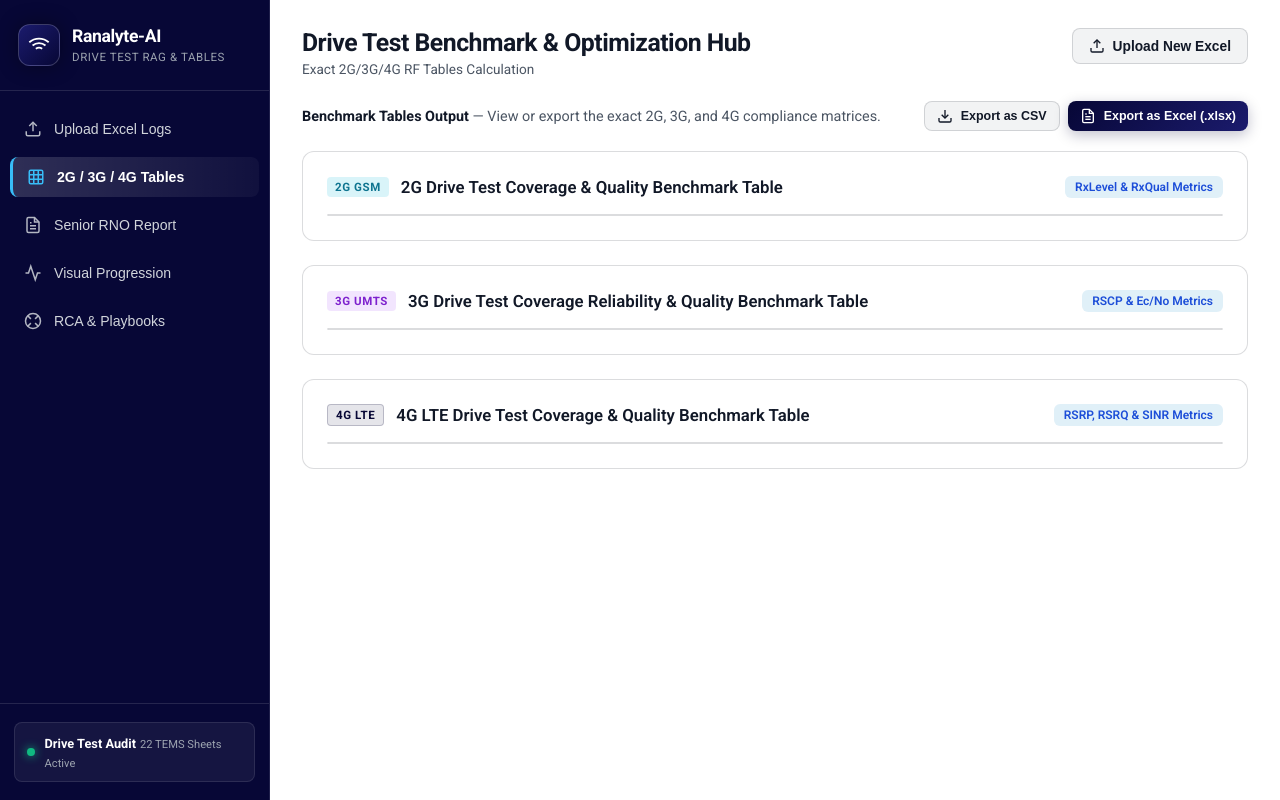
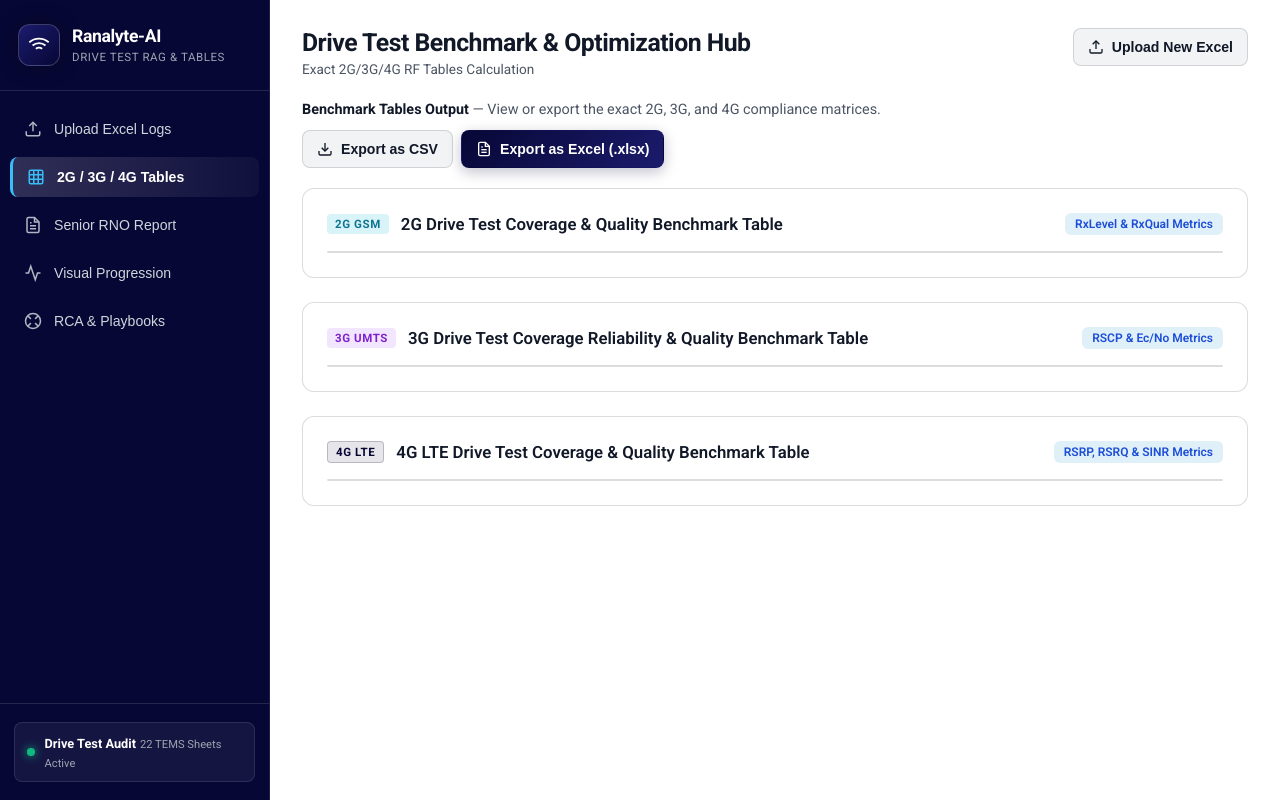
Before and after one commit to Beordun/Analyte, a plain HTML site: page web/index.html in a window 1280 px wide. Drawn offline with nearby package versions, Linux system fonts and the light colour scheme; no server answers.

Commit message:
feat: implement dashboard UI with sidebar navigation and 2G/3G/4G benchmark tables

```diff
--- a/web/index.html
+++ b/web/index.html
@@ -78,7 +78,7 @@
                     <p id="page-subtitle">Exact 2G/3G/4G RF Tables Calculation</p>
                 </div>
                 <div class="header-actions">
-                    <button class="btn btn-secondary" onclick="document.querySelector('.nav-item[data-tab=\'upload-zone\']').click()">
+                    <button class="btn btn-secondary" onclick="document.querySelector('.nav-item[data-tab=\'upload-zone\']').click()" style="padding: 0.625rem 0.875rem; font-size: 0.88rem;">
                         <svg viewBox="0 0 24 24" fill="none" stroke="currentColor" stroke-width="2"><path d="M21 15v4a2 2 0 0 1-2 2H5a2 2 0 0 1-2-2v-4"></path><polyline points="17 8 12 3 7 8"></polyline><line x1="12" y1="3" x2="12" y2="15"></line></svg>
                         Upload New Excel
                     </button>
@@ -105,11 +105,11 @@
                         <strong style="color:var(--text-primary)">Benchmark Tables Output</strong> — View or export the exact 2G, 3G, and 4G compliance matrices.
                     </div>
                     <div style="display:flex; gap:0.5rem;">
-                        <button class="btn btn-sm btn-secondary" onclick="exportTablesToCSV()">
+                        <button class="btn btn-sm btn-secondary" onclick="exportTablesToCSV()" style="padding: 0.625rem 0.875rem; font-size: 0.88rem;">
                             <svg viewBox="0 0 24 24" fill="none" stroke="currentColor" stroke-width="2"><path d="M21 15v4a2 2 0 0 1-2 2H5a2 2 0 0 1-2-2v-4"></path><polyline points="7 10 12 15 17 10"></polyline><line x1="12" y1="15" x2="12" y2="3"></line></svg>
                             Export as CSV
                         </button>
-                        <button class="btn btn-sm btn-primary" onclick="exportTablesToExcel()">
+                        <button class="btn btn-sm btn-primary" onclick="exportTablesToExcel()" style="padding: 0.625rem 0.875rem; font-size: 0.88rem; border: 0.0625rem solid transparent;">
                             <svg viewBox="0 0 24 24" fill="none" stroke="currentColor" stroke-width="2"><path d="M14 2H6a2 2 0 0 0-2 2v16a2 2 0 0 0 2 2h12a2 2 0 0 0 2-2V8z"></path><polyline points="14 2 14 8 20 8"></polyline><line x1="16" y1="13" x2="8" y2="13"></line><line x1="16" y1="17" x2="8" y2="17"></line><polyline points="10 9 9 9 8 9"></polyline></svg>
                             Export as Excel (.xlsx)
                         </button>
```
